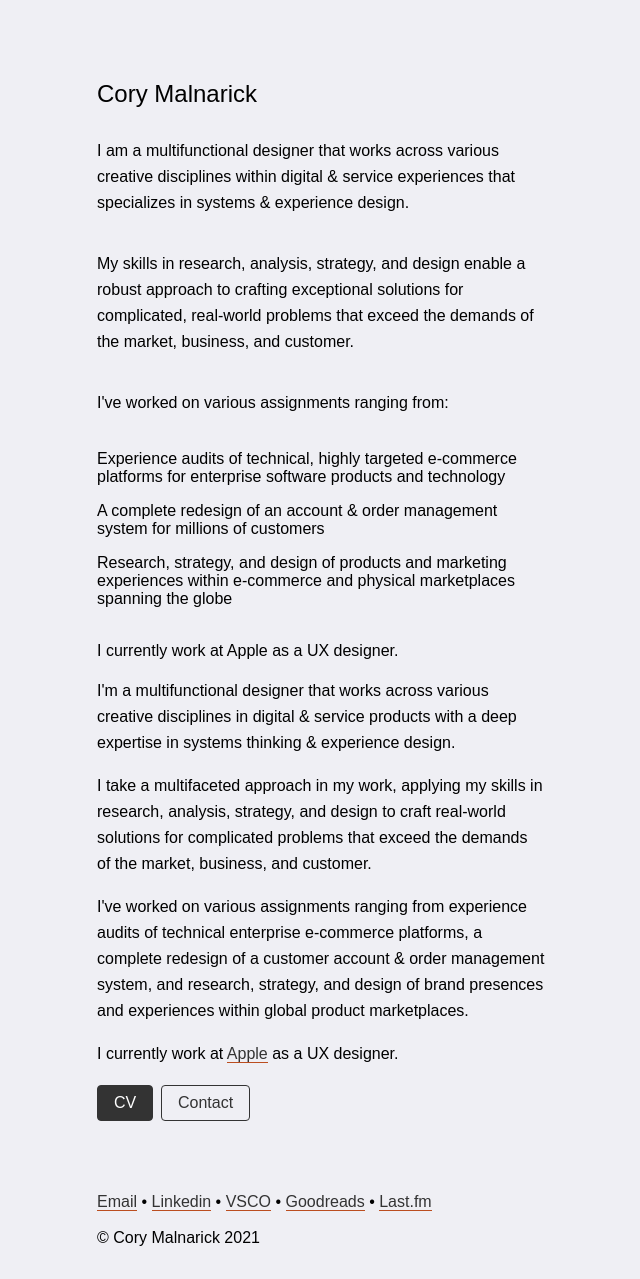
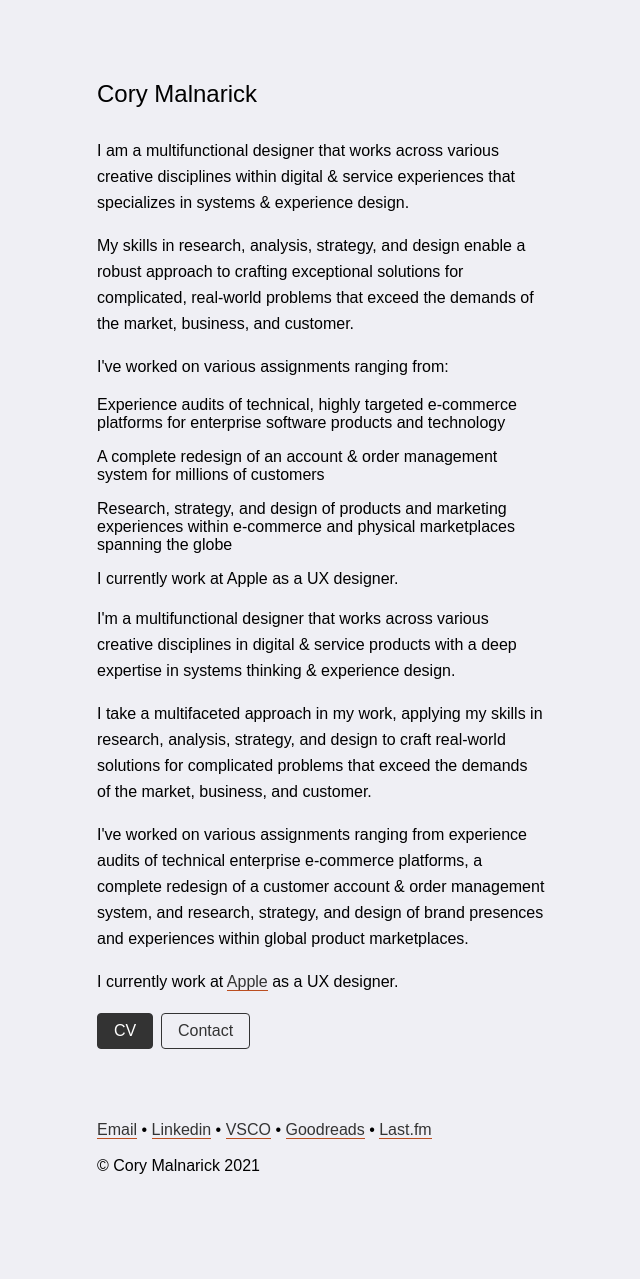
Before and after one commit to foundmonster/foundmonster.github.io, a Jekyll site: the page built from index.html, in a window 1280 px wide. Shown: the whole page, without its empty margins (319-959 px from the left). Built offline with Jekyll 4.4.1, drawn with Linux system fonts in a browser that asks for light colours; some web fonts are replaced; after the commit the page ends 1207 px from its top, so only the background shows below that.

Commit message:
fixing breaks

```diff
--- a/index.html
+++ b/index.html
@@ -4,15 +4,13 @@ title: Cory Malnarick – UX Designer
 ---
 <h2 class="headline">Cory Malnarick</h2><br>
 <p>I am a multifunctional designer that works across various creative disciplines within digital & service experiences that specializes in systems & experience design.</p><br>
-<br>
 <p>My skills in research, analysis, strategy, and design enable a robust approach to crafting exceptional solutions for complicated, real-world problems that exceed the demands of the market, business, and customer. </p><br>
-<br>
-<p>I've worked on various assignments ranging from:</p><br>
+<p>I've worked on various assignments ranging from:</p>
 <ul>
 <li>Experience audits of technical, highly targeted e-commerce platforms for enterprise software products and technology</li>
 <li>A complete redesign of an account & order management system for millions of customers</li>
 <li>Research, strategy, and design of products and marketing experiences within e-commerce and physical marketplaces spanning the globe</li>
-</ul><br>
+</ul>
 I currently work at Apple as a UX designer. <br>
 <br>
 <p>I'm a multifunctional designer that works across various creative disciplines in digital & service products with a deep expertise in systems thinking & experience design.</p><br>
```
